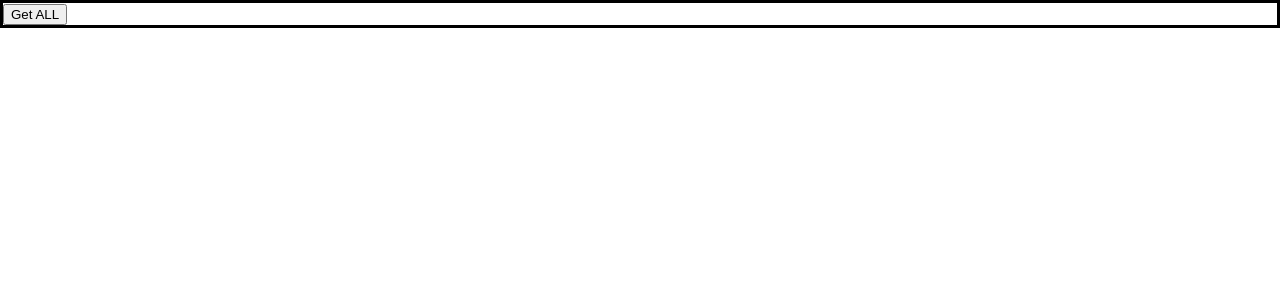
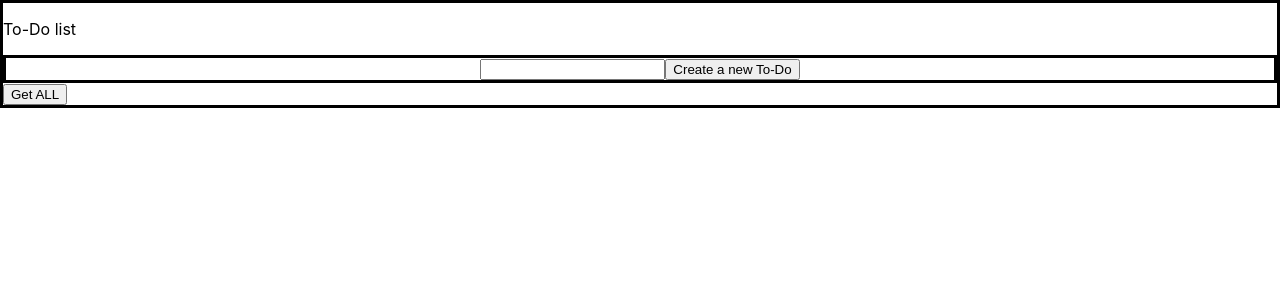
Before and after one commit to Lamya-Alshatri/Project-1-To-Do-list, a React (Create React App) app in the folder front_end/: page / in a window 1280 px wide. Shown: the top 300 px of the page. Built offline with nearby package versions, Linux system fonts and the light colour scheme.

Commit message:
finish create new task and show isCompleted

```diff
--- a/front_end/package.json
+++ b/front_end/package.json
@@ -9,7 +9,7 @@
     "axios": "^0.24.0",
     "react": "^17.0.2",
     "react-dom": "^17.0.2",
-    "react-scripts": "5.0.0",
+    "react-scripts": "^5.0.0",
     "web-vitals": "^2.1.2"
   },
   "scripts": {
--- a/front_end/src/App.css
+++ b/front_end/src/App.css
@@ -7,7 +7,19 @@
   border: solid 3px black;
 }
 
+.Todo,span{
+
+  margin: 0px 10px 0px 10px
+
+}
+
 .Todo{
 
   border: solid 3px blue;
 }
+
+.Add{
+  text-align: center;
+
+  border: solid 3px black;
+}
--- a/front_end/src/App.js
+++ b/front_end/src/App.js
@@ -5,7 +5,7 @@
 
 import Todo from "./components/Todo"
 import axios from 'axios';
-
+import Add from"./components/Add"
 
 
 export default function App() {
@@ -19,13 +19,29 @@
   .catch(err => {
     console.error(err);
   })
-  }
+
+
+}
+
+
+
 
   // useEffect(()=>{
 
   //   GetData()
   // },[])
-
+  const postaNewTodo = (body) => {
+    axios.post("http://localhost:5000/tasks",body)
+    .then(res => {
+      console.log(res.data)
+      // setTasks(res.data)
+      GetData()
+      // change state using spread operator
+    })
+    .catch(err => {
+      console.error(err);
+    })
+    }
 
   const mapOverTasks = tasks.map((taskObj, i) => (
     <Todo  key={i} task={taskObj} />
@@ -48,7 +64,8 @@
 
   return(
     <div className='g'>
-
+      <p>To-Do list</p>
+     <Add addfunction={postaNewTodo}/>
       <button onClick={GetData}>Get ALL</button>
 
       {/* {map} */}
--- /dev/null
+++ b/front_end/src/components/Add.js
@@ -0,0 +1,21 @@
+import React,{useState} from 'react';
+
+
+
+const Add = (props) => {
+    const [title, setTitle] = useState('')
+const CreateNewTodo = () =>{
+console.log("CreateNewTodo from Add")
+    props.addfunction({title:title,isCompleted:false})
+}
+    return (
+        <div className="Add">
+            <input type="text" onChange={(e)=>{
+        setTitle(e.target.value)
+            }}/>
+            <button onClick={CreateNewTodo} placeholder="Write your new To-Do here">Create a new To-Do</button>
+        </div>
+    );
+}
+
+export default Add;
--- a/front_end/src/components/Todo.js
+++ b/front_end/src/components/Todo.js
@@ -5,7 +5,10 @@
         title, isCompleted}=props.task
       return (
         <div className='Todo'>
-          <p>TITLE: {title} </p> <p>{isCompleted} <input type="checkbox"></input></p>
 
+          <input type="checkbox" checked ={isCompleted}></input>
+
+          <span style={{ textDecoration:isCompleted? 'line-through':'none'}}>{title}</span>
+          <button>✖</button>
         </div>)
 }
```
Also changed, not shown: 1 other file (tests, documents, lock files or other folders).
